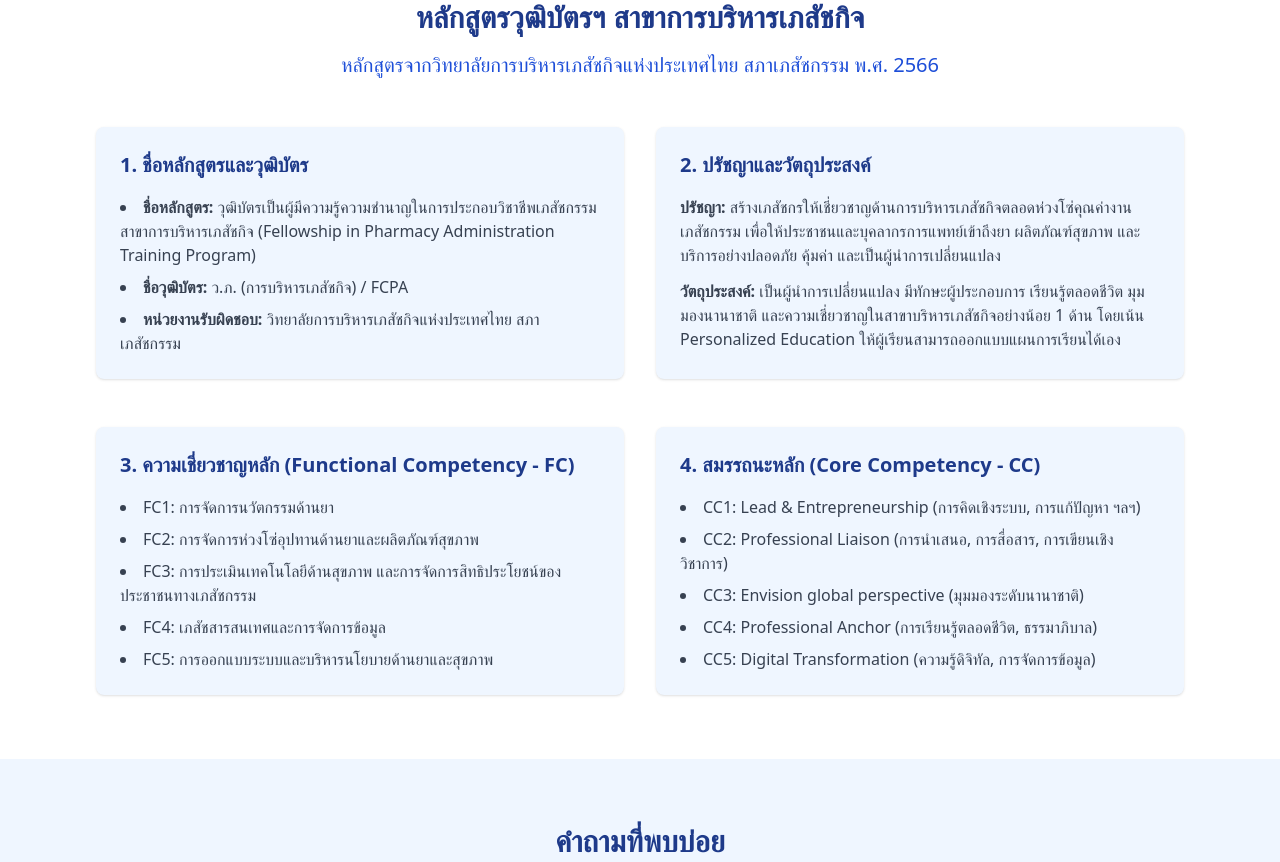
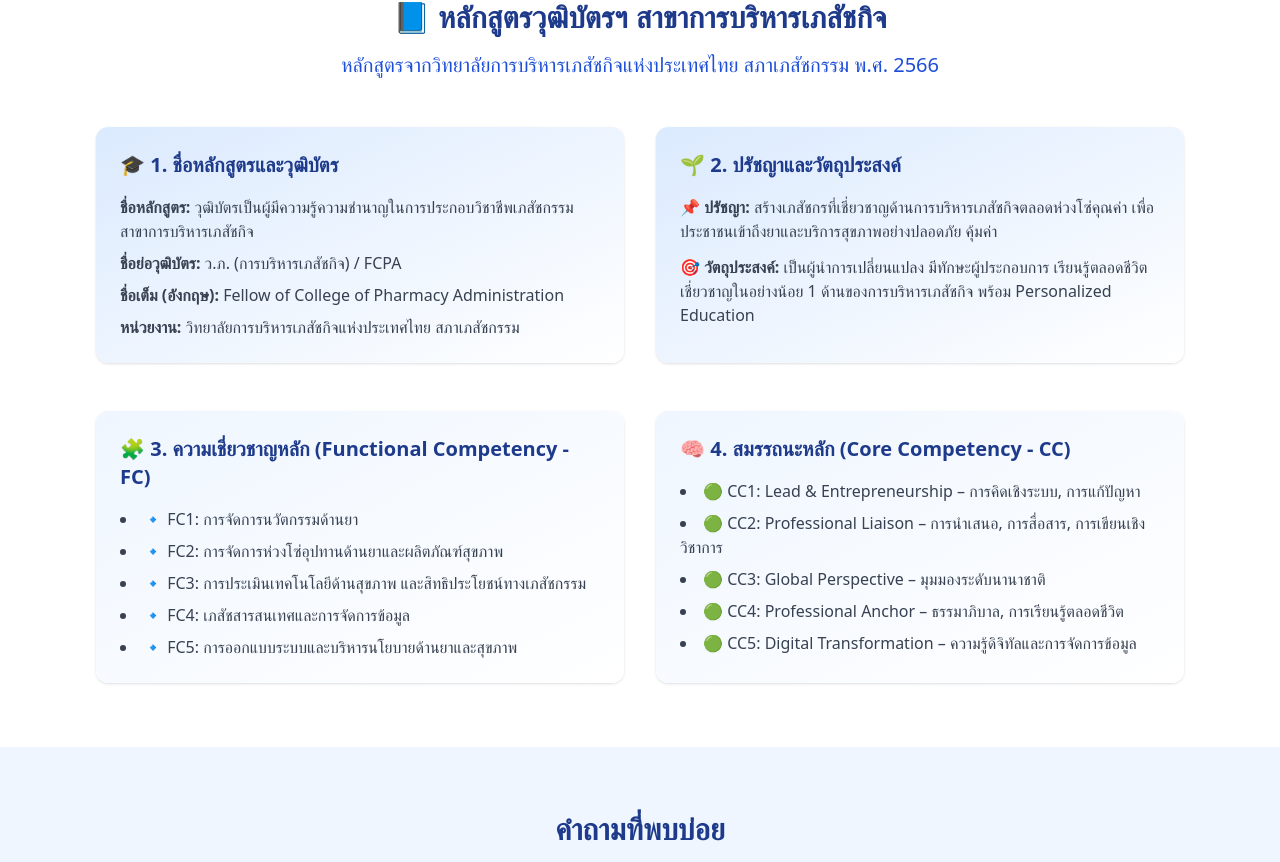
Before and after one commit to wirunw/cpat-pharma-connect, a React (Vite) app: page /admission in a window 1280 px wide. Shown: the part 1715-2577 px from the top of the page. Built offline with nearby package versions, Linux system fonts and the light colour scheme.

Commit message:
Code edited in Lovable Code Editor
Edited UI in Lovable

```diff
--- a/src/pages/Admission.tsx
+++ b/src/pages/Admission.tsx
@@ -195,11 +195,11 @@ const Admission = () => {
 
 
 
-        {/* Cpat Program Overview */}
+                {/* Cpat Program Overview */}
         <section className="py-16 px-4 bg-white">
           <div className="container mx-auto max-w-6xl">
             <div className="text-center mb-12">
-              <h2 className="text-3xl font-bold text-blue-900 mb-4">หลักสูตรวุฒิบัตรฯ สาขาการบริหารเภสัชกิจ</h2>
+              <h2 className="text-3xl font-bold text-blue-900 mb-4">📘 หลักสูตรวุฒิบัตรฯ สาขาการบริหารเภสัชกิจ</h2>
               <p className="text-xl text-blue-700 max-w-3xl mx-auto">
                 หลักสูตรจากวิทยาลัยการบริหารเภสัชกิจแห่งประเทศไทย สภาเภสัชกรรม พ.ศ. 2566
               </p>
@@ -207,54 +207,56 @@ const Admission = () => {
 
             <div className="grid grid-cols-1 md:grid-cols-2 gap-8 mb-12">
               {/* ชื่อหลักสูตรและวุฒิบัตร */}
-              <div className="bg-blue-50 p-6 rounded-lg shadow">
-                <h3 className="text-xl font-bold text-blue-900 mb-4">1. ชื่อหลักสูตรและวุฒิบัตร</h3>
-                <ul className="text-gray-700 space-y-2 list-disc list-inside">
-                  <li><strong>ชื่อหลักสูตร:</strong> วุฒิบัตรเป็นผู้มีความรู้ความชำนาญในการประกอบวิชาชีพเภสัชกรรม สาขาการบริหารเภสัชกิจ (Fellowship in Pharmacy Administration Training Program)</li>
-                  <li><strong>ชื่อวุฒิบัตร:</strong> ว.ภ. (การบริหารเภสัชกิจ) / FCPA</li>
-                  <li><strong>หน่วยงานรับผิดชอบ:</strong> วิทยาลัยการบริหารเภสัชกิจแห่งประเทศไทย สภาเภสัชกรรม</li>
+              <div className="bg-gradient-to-br from-blue-100 to-white p-6 rounded-xl shadow hover:shadow-md transition">
+                <h3 className="text-xl font-bold text-blue-900 mb-4">🎓 1. ชื่อหลักสูตรและวุฒิบัตร</h3>
+                <ul className="text-gray-700 space-y-2 list-inside">
+                  <li><strong>ชื่อหลักสูตร:</strong> วุฒิบัตรเป็นผู้มีความรู้ความชำนาญในการประกอบวิชาชีพเภสัชกรรม สาขาการบริหารเภสัชกิจ</li>
+                  <li><strong>ชื่อย่อวุฒิบัตร:</strong> ว.ภ. (การบริหารเภสัชกิจ) / FCPA</li>
+                  <li><strong>ชื่อเต็ม (อังกฤษ):</strong> Fellow of College of Pharmacy Administration</li>
+                  <li><strong>หน่วยงาน:</strong> วิทยาลัยการบริหารเภสัชกิจแห่งประเทศไทย สภาเภสัชกรรม</li>
                 </ul>
               </div>
 
               {/* ปรัชญาและวัตถุประสงค์ */}
-              <div className="bg-blue-50 p-6 rounded-lg shadow">
-                <h3 className="text-xl font-bold text-blue-900 mb-4">2. ปรัชญาและวัตถุประสงค์</h3>
+              <div className="bg-gradient-to-br from-blue-100 to-white p-6 rounded-xl shadow hover:shadow-md transition">
+                <h3 className="text-xl font-bold text-blue-900 mb-4">🌱 2. ปรัชญาและวัตถุประสงค์</h3>
                 <p className="text-gray-700 mb-3">
-                  <strong>ปรัชญา:</strong> สร้างเภสัชกรให้เชี่ยวชาญด้านการบริหารเภสัชกิจตลอดห่วงโซ่คุณค่างานเภสัชกรรม เพื่อให้ประชาชนและบุคลากรการแพทย์เข้าถึงยา ผลิตภัณฑ์สุขภาพ และบริการอย่างปลอดภัย คุ้มค่า และเป็นผู้นำการเปลี่ยนแปลง
+                  <strong>📌 ปรัชญา:</strong> สร้างเภสัชกรที่เชี่ยวชาญด้านการบริหารเภสัชกิจตลอดห่วงโซ่คุณค่า เพื่อประชาชนเข้าถึงยาและบริการสุขภาพอย่างปลอดภัย คุ้มค่า
                 </p>
                 <p className="text-gray-700">
-                  <strong>วัตถุประสงค์:</strong> เป็นผู้นำการเปลี่ยนแปลง มีทักษะผู้ประกอบการ เรียนรู้ตลอดชีวิต มุมมองนานาชาติ และความเชี่ยวชาญในสาขาบริหารเภสัชกิจอย่างน้อย 1 ด้าน โดยเน้น Personalized Education ให้ผู้เรียนสามารถออกแบบแผนการเรียนได้เอง
+                  <strong>🎯 วัตถุประสงค์:</strong> เป็นผู้นำการเปลี่ยนแปลง มีทักษะผู้ประกอบการ เรียนรู้ตลอดชีวิต เชี่ยวชาญในอย่างน้อย 1 ด้านของการบริหารเภสัชกิจ พร้อม Personalized Education
                 </p>
               </div>
             </div>
 
             <div className="grid grid-cols-1 md:grid-cols-2 gap-8">
-              {/* ความเชี่ยวชาญหลัก */}
-              <div className="bg-blue-50 p-6 rounded-lg shadow">
-                <h3 className="text-xl font-bold text-blue-900 mb-4">3. ความเชี่ยวชาญหลัก (Functional Competency - FC)</h3>
+              {/* Functional Competency */}
+              <div className="bg-gradient-to-br from-blue-50 to-white p-6 rounded-xl shadow">
+                <h3 className="text-xl font-bold text-blue-900 mb-4">🧩 3. ความเชี่ยวชาญหลัก (Functional Competency - FC)</h3>
                 <ul className="text-gray-700 space-y-2 list-disc list-inside">
-                  <li>FC1: การจัดการนวัตกรรมด้านยา</li>
-                  <li>FC2: การจัดการห่วงโซ่อุปทานด้านยาและผลิตภัณฑ์สุขภาพ</li>
-                  <li>FC3: การประเมินเทคโนโลยีด้านสุขภาพ และการจัดการสิทธิประโยชน์ของประชาชนทางเภสัชกรรม</li>
-                  <li>FC4: เภสัชสารสนเทศและการจัดการข้อมูล</li>
-                  <li>FC5: การออกแบบระบบและบริหารนโยบายด้านยาและสุขภาพ</li>
+                  <li>🔹 FC1: การจัดการนวัตกรรมด้านยา</li>
+                  <li>🔹 FC2: การจัดการห่วงโซ่อุปทานด้านยาและผลิตภัณฑ์สุขภาพ</li>
+                  <li>🔹 FC3: การประเมินเทคโนโลยีด้านสุขภาพ และสิทธิประโยชน์ทางเภสัชกรรม</li>
+                  <li>🔹 FC4: เภสัชสารสนเทศและการจัดการข้อมูล</li>
+                  <li>🔹 FC5: การออกแบบระบบและบริหารนโยบายด้านยาและสุขภาพ</li>
                 </ul>
               </div>
 
-              {/* สมรรถนะหลัก */}
-              <div className="bg-blue-50 p-6 rounded-lg shadow">
-                <h3 className="text-xl font-bold text-blue-900 mb-4">4. สมรรถนะหลัก (Core Competency - CC)</h3>
+              {/* Core Competency */}
+              <div className="bg-gradient-to-br from-blue-50 to-white p-6 rounded-xl shadow">
+                <h3 className="text-xl font-bold text-blue-900 mb-4">🧠 4. สมรรถนะหลัก (Core Competency - CC)</h3>
                 <ul className="text-gray-700 space-y-2 list-disc list-inside">
-                  <li>CC1: Lead & Entrepreneurship (การคิดเชิงระบบ, การแก้ปัญหา ฯลฯ)</li>
-                  <li>CC2: Professional Liaison (การนำเสนอ, การสื่อสาร, การเขียนเชิงวิชาการ)</li>
-                  <li>CC3: Envision global perspective (มุมมองระดับนานาชาติ)</li>
-                  <li>CC4: Professional Anchor (การเรียนรู้ตลอดชีวิต, ธรรมาภิบาล)</li>
-                  <li>CC5: Digital Transformation (ความรู้ดิจิทัล, การจัดการข้อมูล)</li>
+                  <li>🟢 CC1: Lead & Entrepreneurship – การคิดเชิงระบบ, การแก้ปัญหา</li>
+                  <li>🟢 CC2: Professional Liaison – การนำเสนอ, การสื่อสาร, การเขียนเชิงวิชาการ</li>
+                  <li>🟢 CC3: Global Perspective – มุมมองระดับนานาชาติ</li>
+                  <li>🟢 CC4: Professional Anchor – ธรรมาภิบาล, การเรียนรู้ตลอดชีวิต</li>
+                  <li>🟢 CC5: Digital Transformation – ความรู้ดิจิทัลและการจัดการข้อมูล</li>
                 </ul>
               </div>
             </div>
           </div>
         </section>
+
 
         {/* FAQ */}
         <section className="py-16 px-4 bg-blue-50">
```
